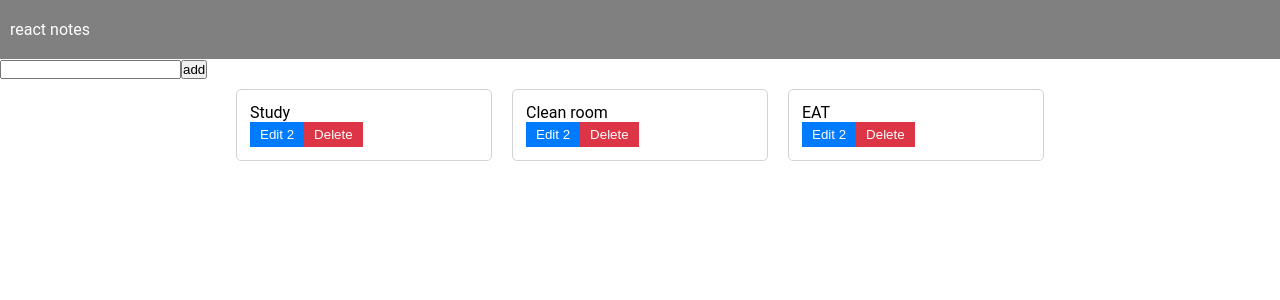
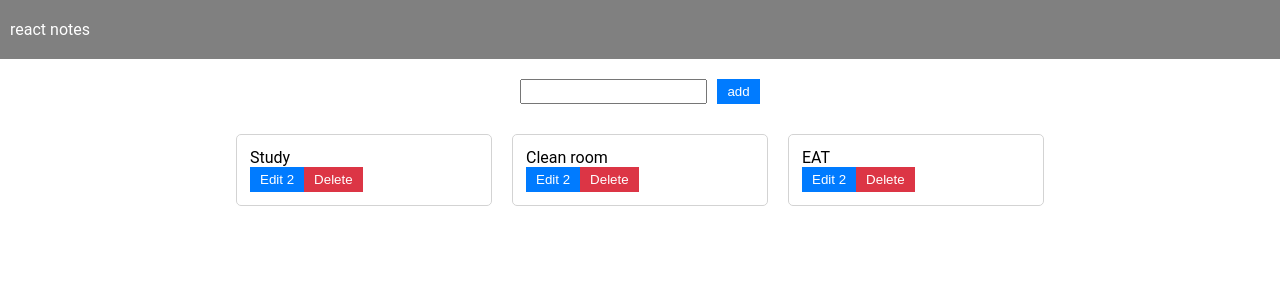
Before and after one commit to isabelchua/journal, a React (Create React App) app: page / in a window 1280 px wide. Shown: the top 300 px of the page. Built offline with nearby package versions, Linux system fonts and the light colour scheme.

Commit message:
added ADD function

```diff
--- a/src/components/AddNote.js
+++ b/src/components/AddNote.js
@@ -1,10 +1,41 @@
-import React from 'react';
+import React, { useState, useContext, useRef, useEffect } from 'react';
+import NotesContext from '../context';
 
 function AddNote() {
+	const { dispatch } = useContext(NotesContext);
+	const [value, setValue] = useState('');
+
+	let ref = useRef();
+
+	//focus on task bar
+	useEffect(() => {
+		ref.current.focus();
+	}, []);
+
+	const handleChange = e => {
+		setValue(e.target.value);
+	};
+
+	const handleSubmit = e => {
+		e.preventDefault();
+		//remove white spaces
+		if (value.trim() === '') {
+			alert('Add note!');
+		} else {
+			dispatch({ type: 'ADD_NOTE', payload: value });
+			setValue('');
+		}
+	};
+
 	return (
-		<div>
-			<form action="">
-				<input type="text" />
+		<div className="note-form">
+			<form onSubmit={handleSubmit}>
+				<input
+					type="text"
+					ref={ref}
+					onChange={handleChange}
+					value={value}
+				/>
 				<button>add</button>
 			</form>
 		</div>
--- a/src/reducer.js
+++ b/src/reducer.js
@@ -1,5 +1,17 @@
+import nanoid from 'nanoid';
+
 export default function reducer(state, action) {
 	switch (action.type) {
+		case 'ADD_NOTE':
+			const newNote = {
+				id: nanoid(),
+				text: action.payload
+			};
+			const addedNotes = [...state.notes, newNote];
+			return {
+				...state,
+				notes: addedNotes
+			};
 		case 'SET_CURRENT_NOTE':
 			return {
 				...state,
```
